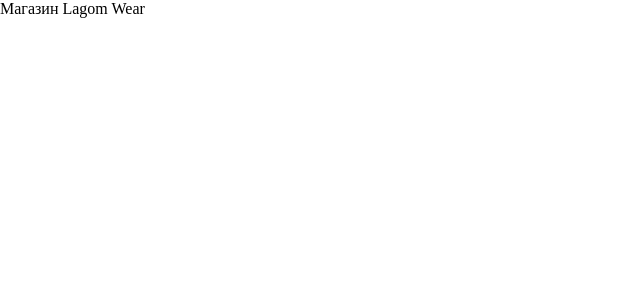
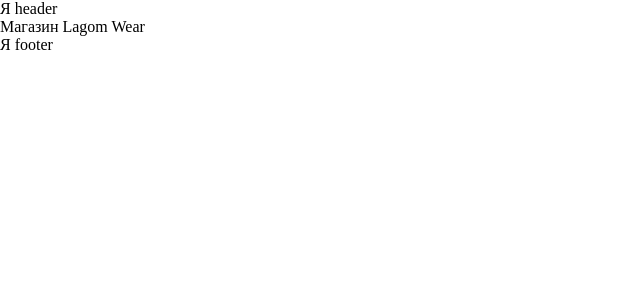
Before and after one commit to MargoPuhoff/Lagom_Wear, a Vue app: page / in a window 1280 px wide. Shown: the top 300 px of the page, without its empty margins (0-640 px from the left). Built offline with nearby package versions, Linux system fonts and the light colour scheme.

Commit message:
Зарегистрировала компоненты

```diff
--- /dev/null
+++ b/src/components/MyFooter.vue
@@ -0,0 +1,13 @@
+<template>
+  <div>Я footer</div>
+</template>
+
+<script>
+  export default{
+
+  }
+</script>
+
+<style scoped>
+
+</style>
--- /dev/null
+++ b/src/components/MyHeader.vue
@@ -0,0 +1,13 @@
+<template>
+  <div>Я header</div>
+</template>
+
+<script>
+  export default{
+
+  }
+</script>
+
+<style scoped>
+
+</style>
--- a/src/pages/Main.vue
+++ b/src/pages/Main.vue
@@ -1,11 +1,20 @@
 <template>
+  <my-header/>
   <div>
     Магазин Lagom Wear
   </div>
+  <my-footer/>
 </template>
 
 <script>
+import MyFooter from "@/components/MyFooter.vue"
+import MyHeader from "@/components/MyHeader.vue"
+
 export default{
+
+  components:{
+    MyFooter, MyHeader
+  }
 
 }
 </script>
```
